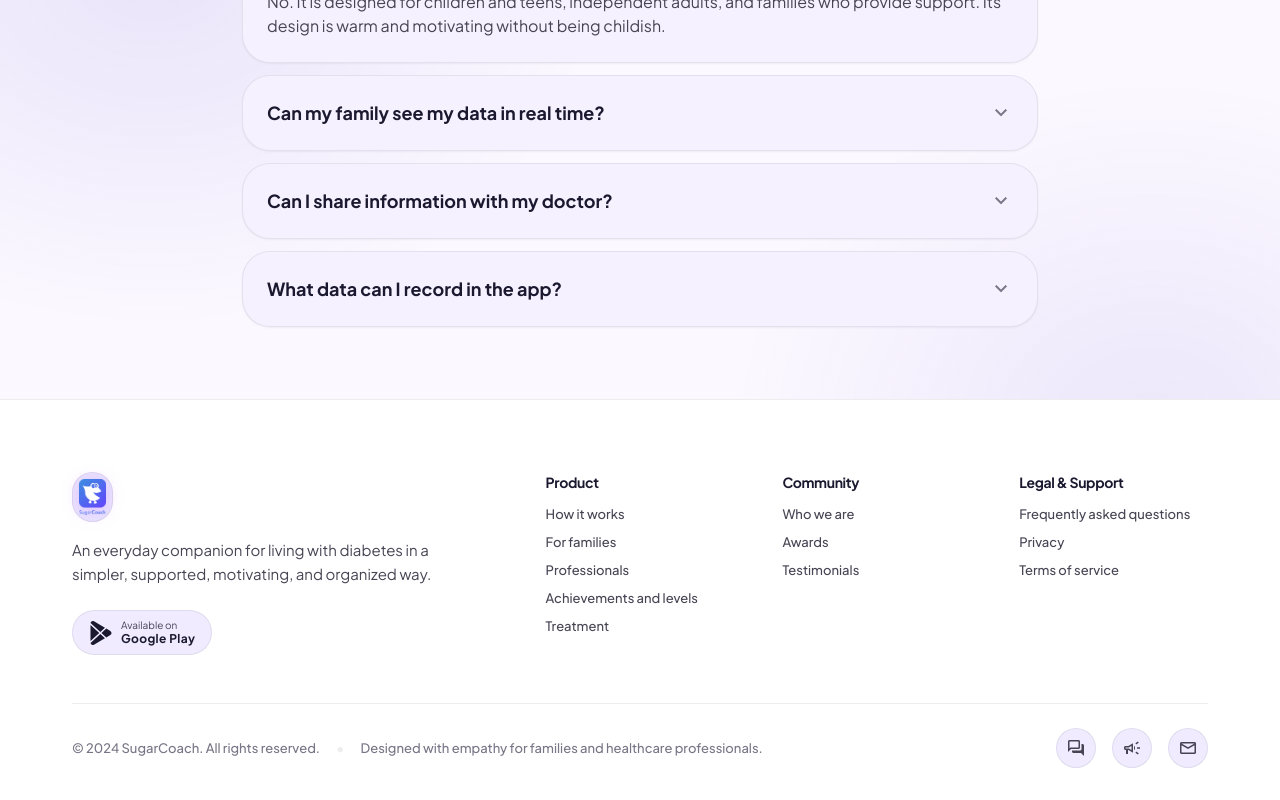
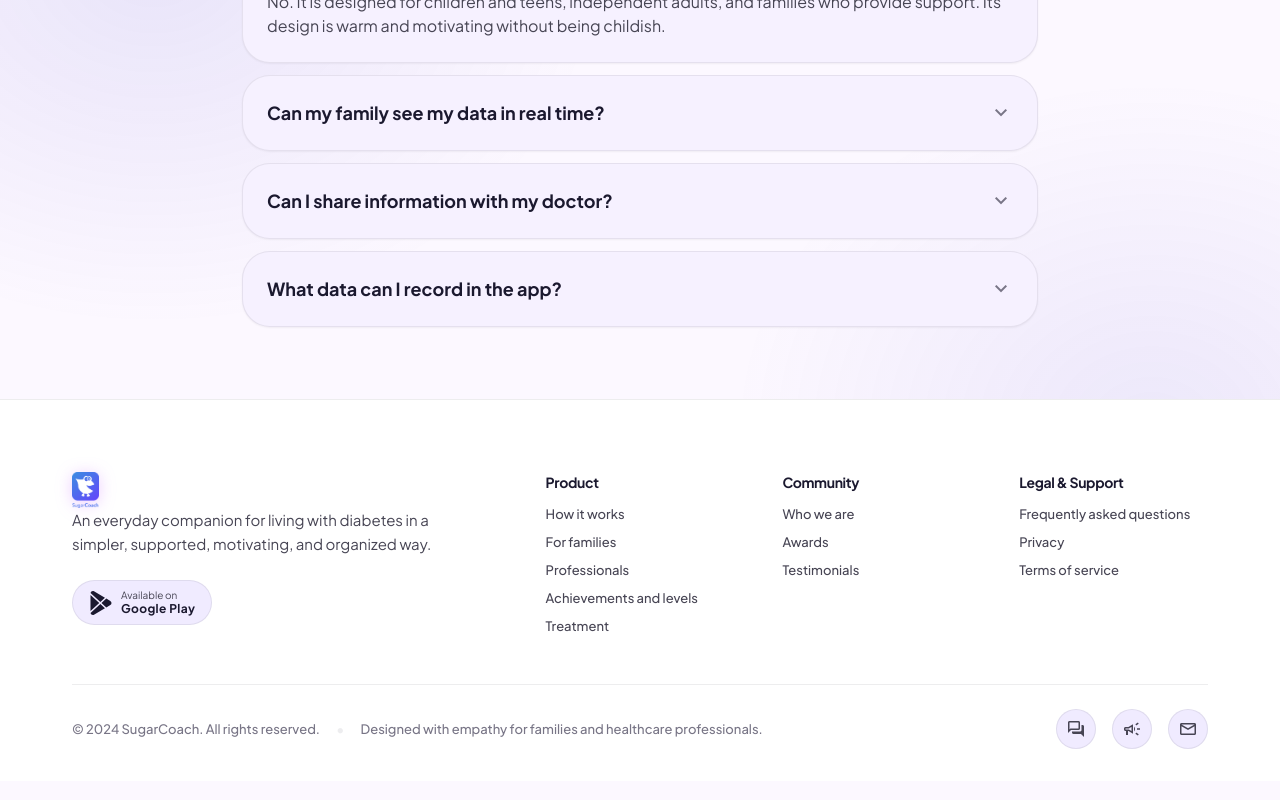
Before and after one commit to SugarCoach/WebCohorte2026, a Next.js app in the folder front/: page / in a window 1280 px wide. Shown: the part 11198-11998 px from the top of the page. Built offline with nearby package versions, Linux system fonts and the light colour scheme.

Commit message:
Fixing logo and description footer

```diff
--- a/front/components/landing/Footer.tsx
+++ b/front/components/landing/Footer.tsx
@@ -34,7 +34,7 @@ export function Footer() {
         <div className="grid grid-cols-1 gap-space-2xl pb-space-2xl md:grid-cols-2 lg:grid-cols-5">
           <div className="flex flex-col gap-space-md lg:col-span-2">
             <a className="flex items-center gap-2" href="/">
-              <div className="w-fit rounded-xl border border-border-subtle bg-surface-container-high p-1.5">
+              <div className="w-fit rounded-xl">
                 <Image
                   src={LOGO_SRC}
                   alt="SugarCoach Logo Oficial"
@@ -42,9 +42,10 @@ export function Footer() {
                   height={40}
                   className="h-9 w-auto object-contain drop-shadow-[0_2px_8px_rgba(196,92,255,0.3)]"
                 />
+                <p className="max-w-sm font-body-md text-body-md text-text-secondary">{t("footer.description")}</p>
+
               </div>
             </a>
-            <p className="max-w-sm font-body-md text-body-md text-text-secondary">{t("footer.description")}</p>
                         <div className="flex flex-wrap gap-space-sm pt-space-xs">
               <a className="inline-flex items-center gap-space-xs rounded-full border border-border-subtle bg-surface-container px-space-md py-space-xs text-text-primary transition-colors hover:bg-surface-container-high"
                 href="#">
```
